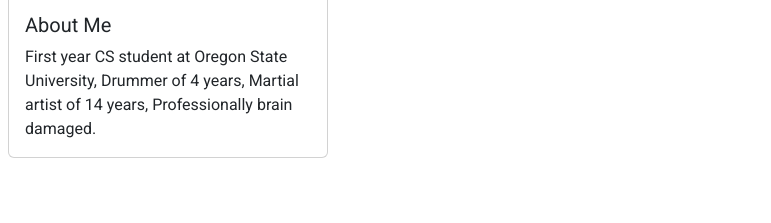
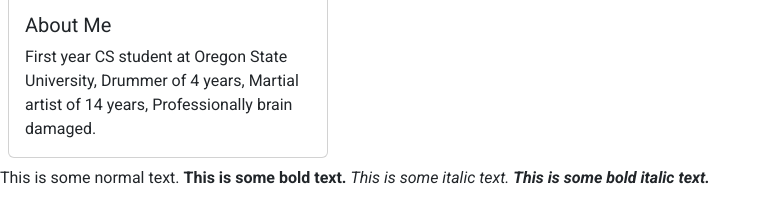
Before and after one commit to ghindman06/ghindman06.github.io, a website: page index.html in a window 1280 px wide. Shown: the part 251-474 px from the top of the page, without its empty margins (0-771 px from the left). Drawn offline with nearby package versions, Linux system fonts and the light colour scheme.

Commit message:
Text test

```diff
--- a/index.html
+++ b/index.html
@@ -14,6 +14,18 @@
             </div>
         </div>
 
+        <div>
+
+            This is some normal text.
+
+            <b>This is some bold text.</b>
+
+            <i>This is some italic text.</i>
+
+            <b><i>This is some bold italic text.</i></b>
+
+        </div>
+
         <script src="./node_modules/bootstrap/dist/js/bootstrap.bundle.min.js"></script>
     </body>
 </html>
```
